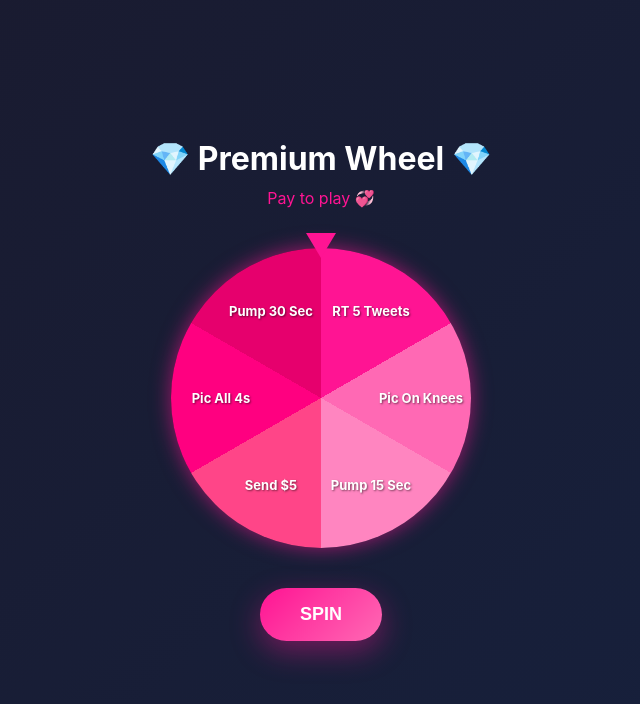
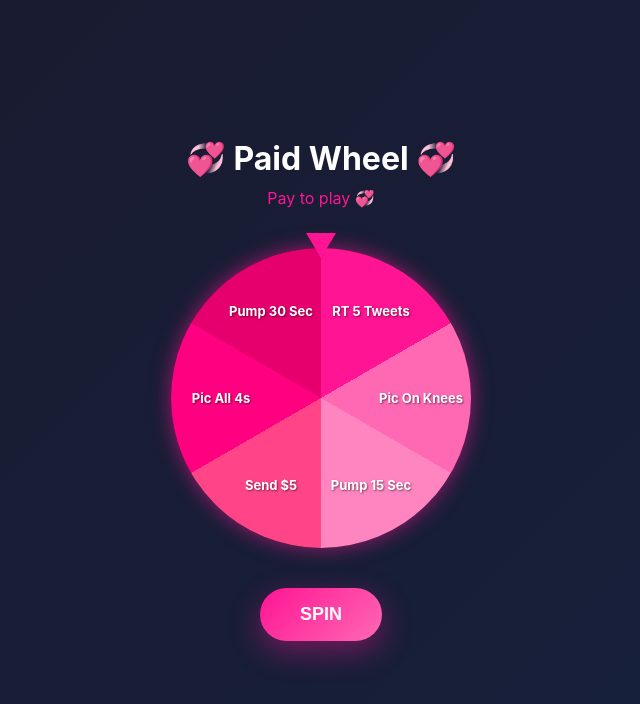
Before and after one commit to egirlll/paid-wheel, a website: page index.html in a window 1280 px wide. Shown: the whole page, without its empty margins (319-959 px from the left). Drawn offline with Linux system fonts and the light colour scheme.

Commit message:
Change heading to 💞 Paid Wheel 💞

```diff
--- a/index.html
+++ b/index.html
@@ -284,7 +284,7 @@
 </head>
 <body>
     <div class="container">
-        <h1>💎 Premium Wheel 💎</h1>
+        <h1>💞 Paid Wheel 💞</h1>
         <p class="subtitle">Pay to play 💞</p>
 
         <div class="wheel-container">
```
